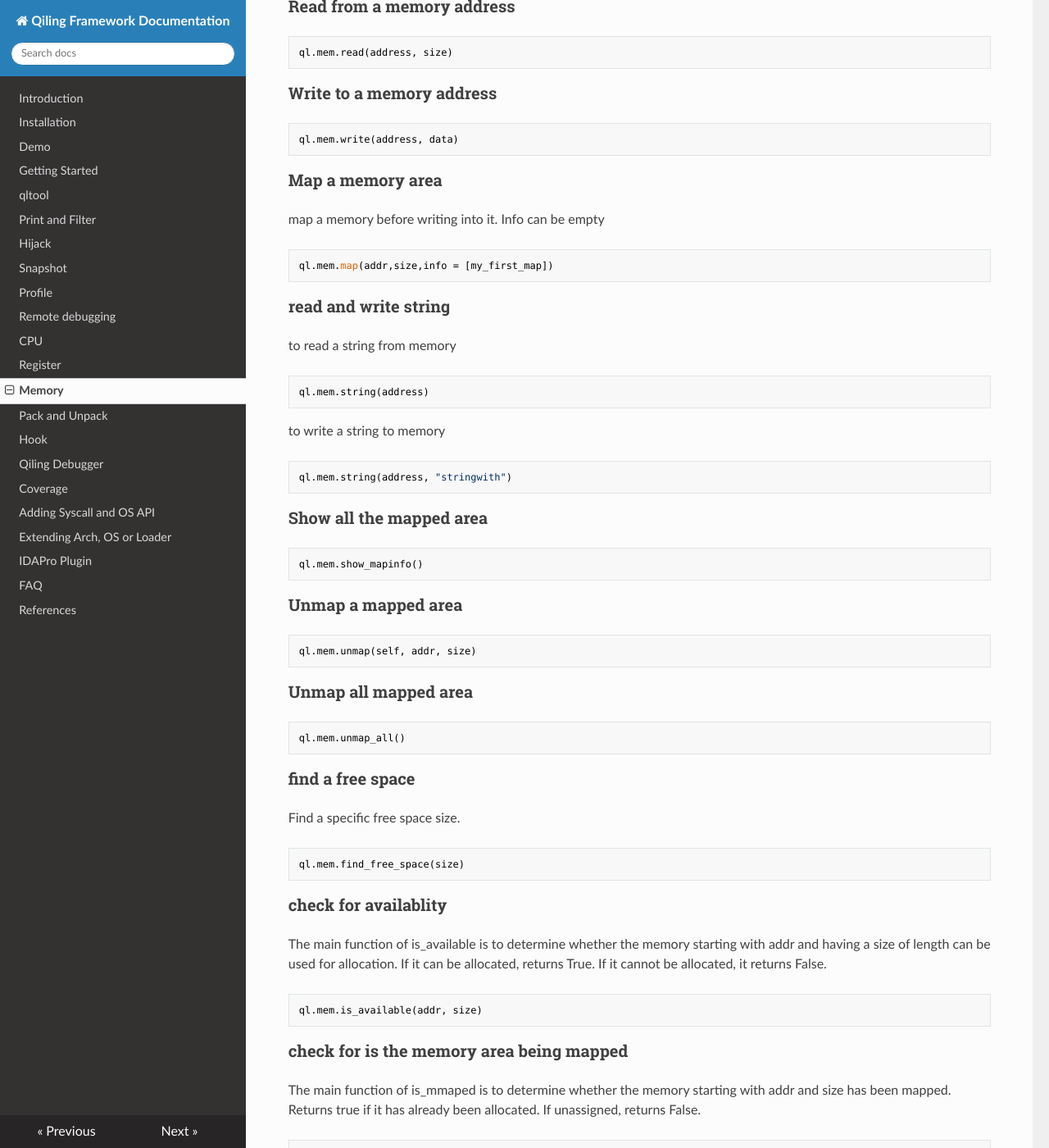
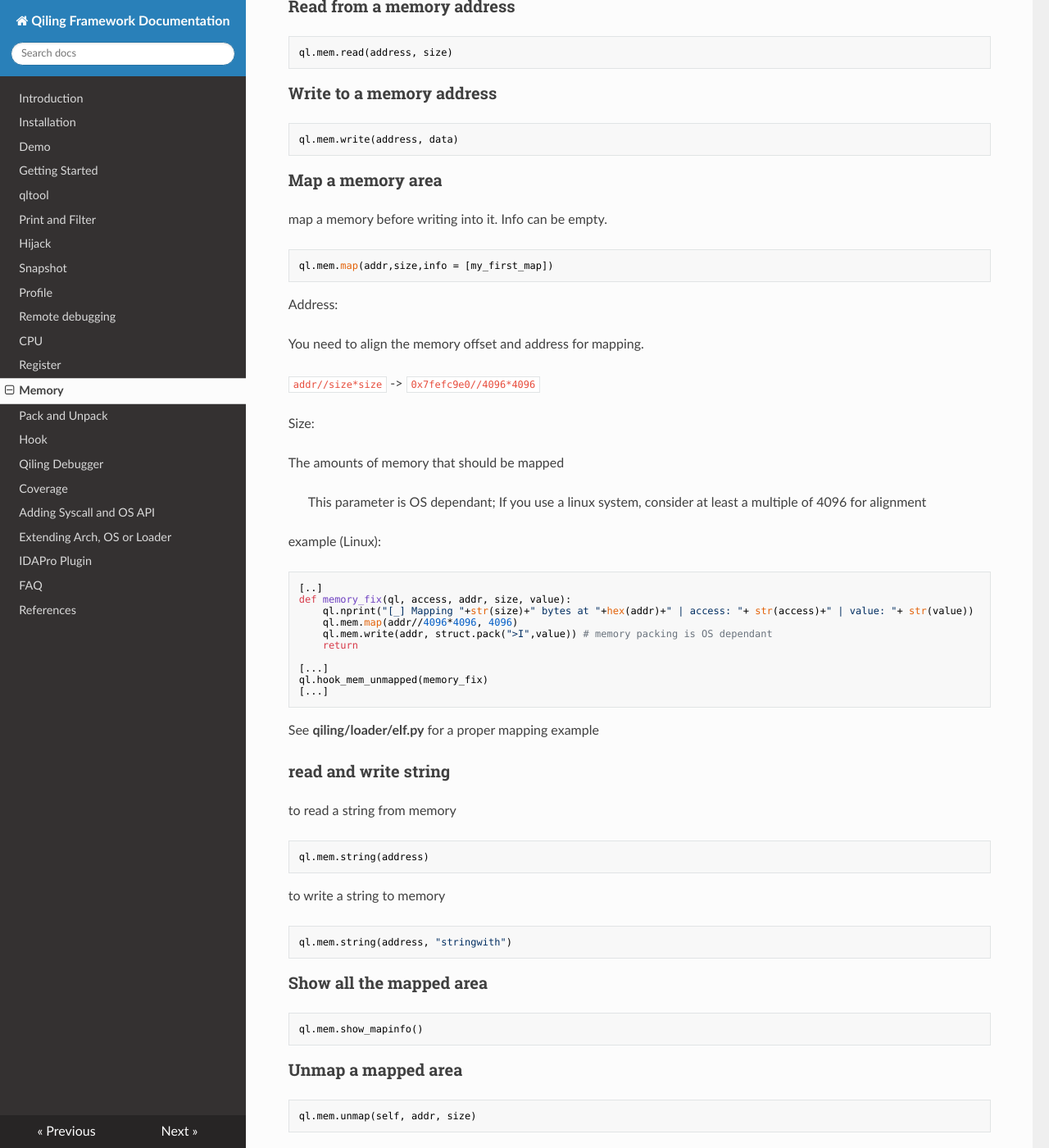
Before and after one commit to qilingframework/rtfd.io, an MkDocs documentation site: the page built from docs/memory.md, in a window 1280 px wide and 1400 px high, scrolled down 829 px. Shown: the whole window at 82% size. Built offline with MkDocs 1.6.1, drawn with Linux system fonts in a browser that asks for light colours; nearby versions of some CDN libraries.

Commit message:
Added some mapping info inside memory.md.

````diff
--- a/docs/memory.md
+++ b/docs/memory.md
@@ -43,10 +43,39 @@ ql.mem.write(address, data)
 ```
 
 ### Map a memory area
-map a memory before writing into it. Info can be empty
+map a memory before writing into it. Info can be empty.
 ```python
 ql.mem.map(addr,size,info = [my_first_map])
 ```
+
+Address:
+
+You need to align the memory offset and address for mapping.
+
+`addr//size*size` -> `0x7fefc9e0//4096*4096`
+
+Size:
+
+The amounts of memory that should be mapped
+
+> This parameter is OS dependant; If you use a linux system, consider at least a multiple of 4096 for alignment
+
+
+example (Linux):
+```python
+[..]
+def memory_fix(ql, access, addr, size, value):
+    ql.nprint("[_] Mapping "+str(size)+" bytes at "+hex(addr)+" | access: "+ str(access)+" | value: "+ str(value))
+    ql.mem.map(addr//4096*4096, 4096)
+    ql.mem.write(addr, struct.pack(">I",value)) # memory packing is OS dependant
+    return
+
+[...]
+ql.hook_mem_unmapped(memory_fix)
+[...]
+```
+
+See **qiling/loader/elf.py** for a proper mapping example
 
 ### read and write string
 to read a string from memory
````
